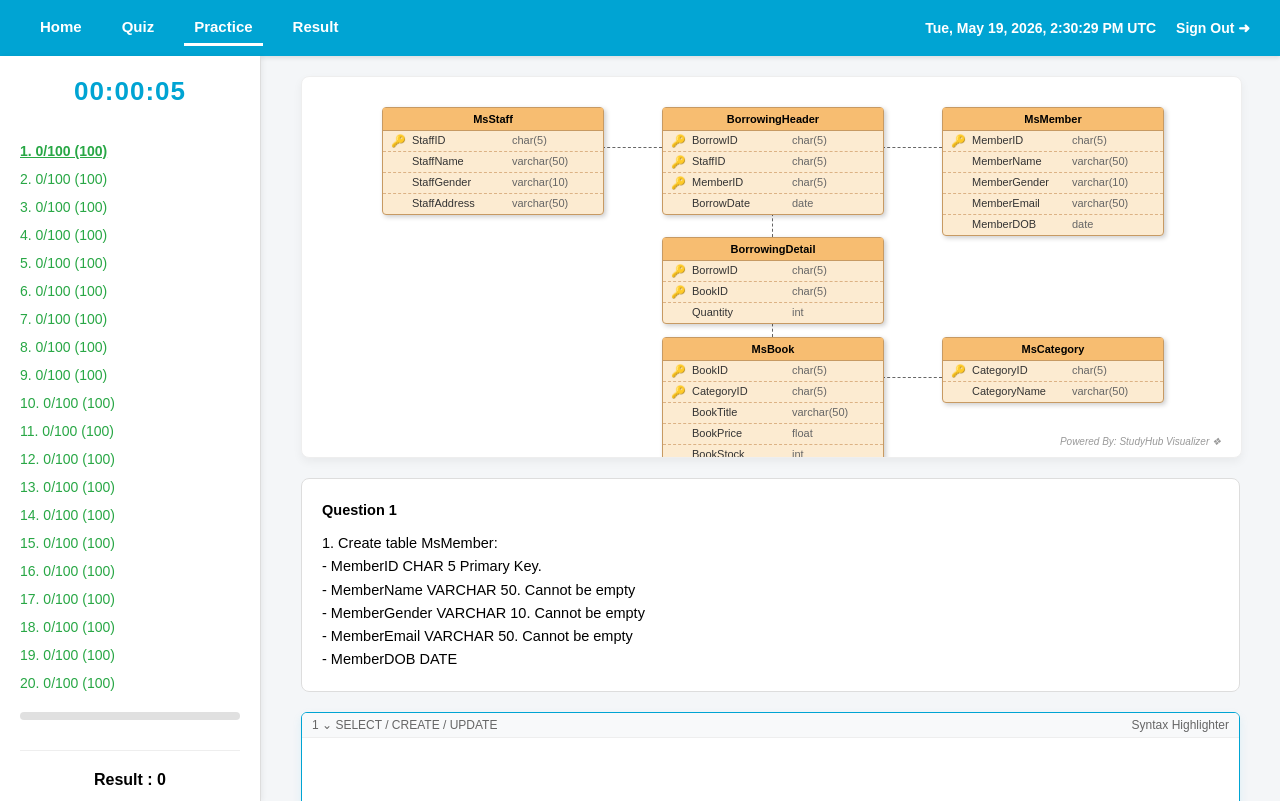
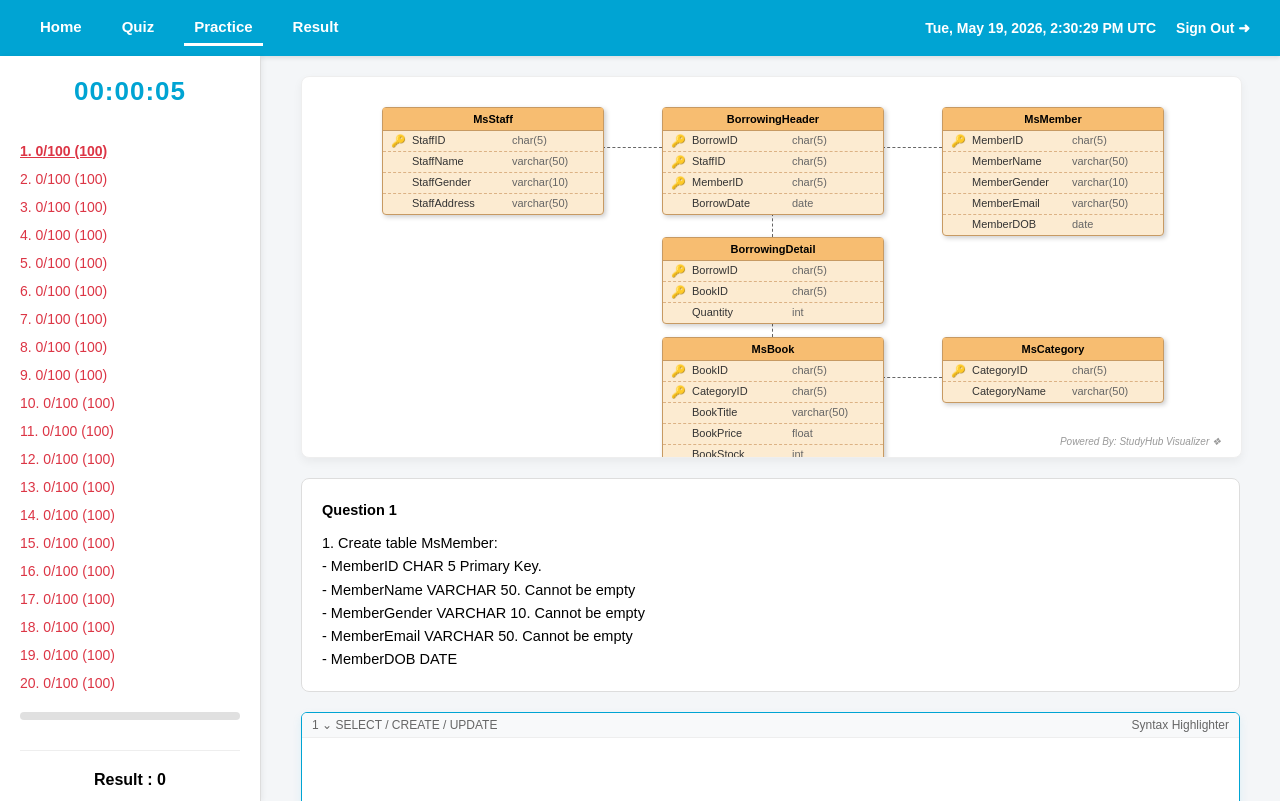
Before and after one commit to YouCanCallMeMomo/studyhub, a plain HTML site: page DATABASE/practice_db.html in a window 1280 px wide. Drawn offline with nearby package versions, Linux system fonts and the light colour scheme.

Commit message:
Fix unsolved question color to red

```diff
--- a/DATABASE/practice_db.html
+++ b/DATABASE/practice_db.html
@@ -346,8 +346,8 @@
                 solvedCount++;
             } else {
                 li.textContent = `${i+1}. 0/100 (100)`;
-                // If there are penalties but not solved, it's red. If untouched, it's green like original.
-                li.style.color = (penalties[i] > 0) ? '#dc3545' : '#28a745';
+                // Always red because it's not 100
+                li.style.color = '#dc3545';
             }
         }
 
```
